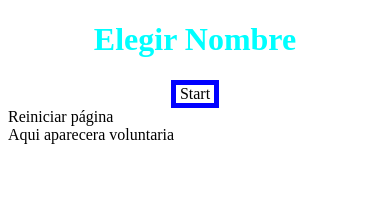
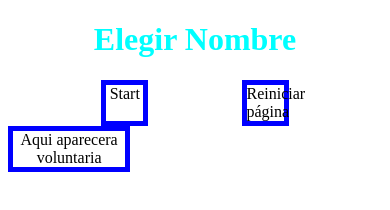
Before and after one commit to ranju-ky/randomv1, a plain HTML site: page index.html in a window 390 px wide. Drawn offline with Linux system fonts and the light colour scheme.

Commit message:
diseño responsive

```diff
--- a/index.html
+++ b/index.html
@@ -9,9 +9,11 @@
 <h1>Elegir Nombre</h1>
 <div class="container">
     <div id="botton">Start</div>
+
+    <div id="reinicio">Reiniciar página</div>
 </div>
-    <div id="reinicio">Reiniciar página</div>
     <div id="box">Aqui aparecera voluntaria</div>
+
 <script src="main.js"></script>
 
 </body>
--- a/style.css
+++ b/style.css
@@ -1,16 +1,30 @@
-h1{
+h1 {
     color: aqua;
     text-align: center;
 }
-.container{
+.container {
 
     display: flex;
-    justify-content: center;
+    justify-content: space-evenly;
 }
-#botton{
+#botton {
+    border: 5px solid blue;
+    width: 10%;
+    text-align: center;
+}
+#box {
+    border: 5px solid blue;
+    width: 30%;
+    text-align: center;
+
+}
+#reinicio {
     border: 5px solid blue;
     width: 10%;
     text-align: center;
 
-
 }
+@media screen and (max-width: 360px) {
+    body {
+        border-radius: 15px;
+    }
```
